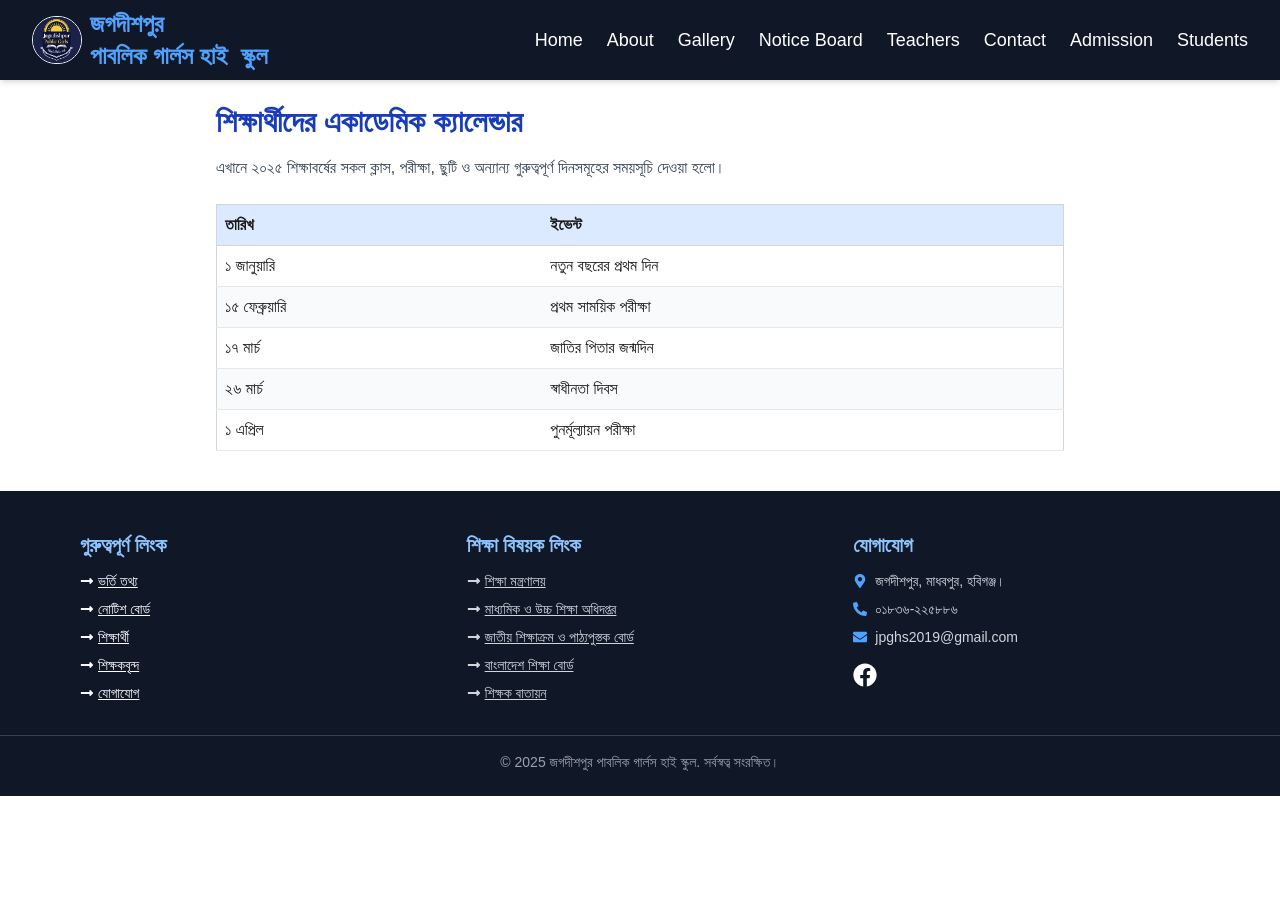
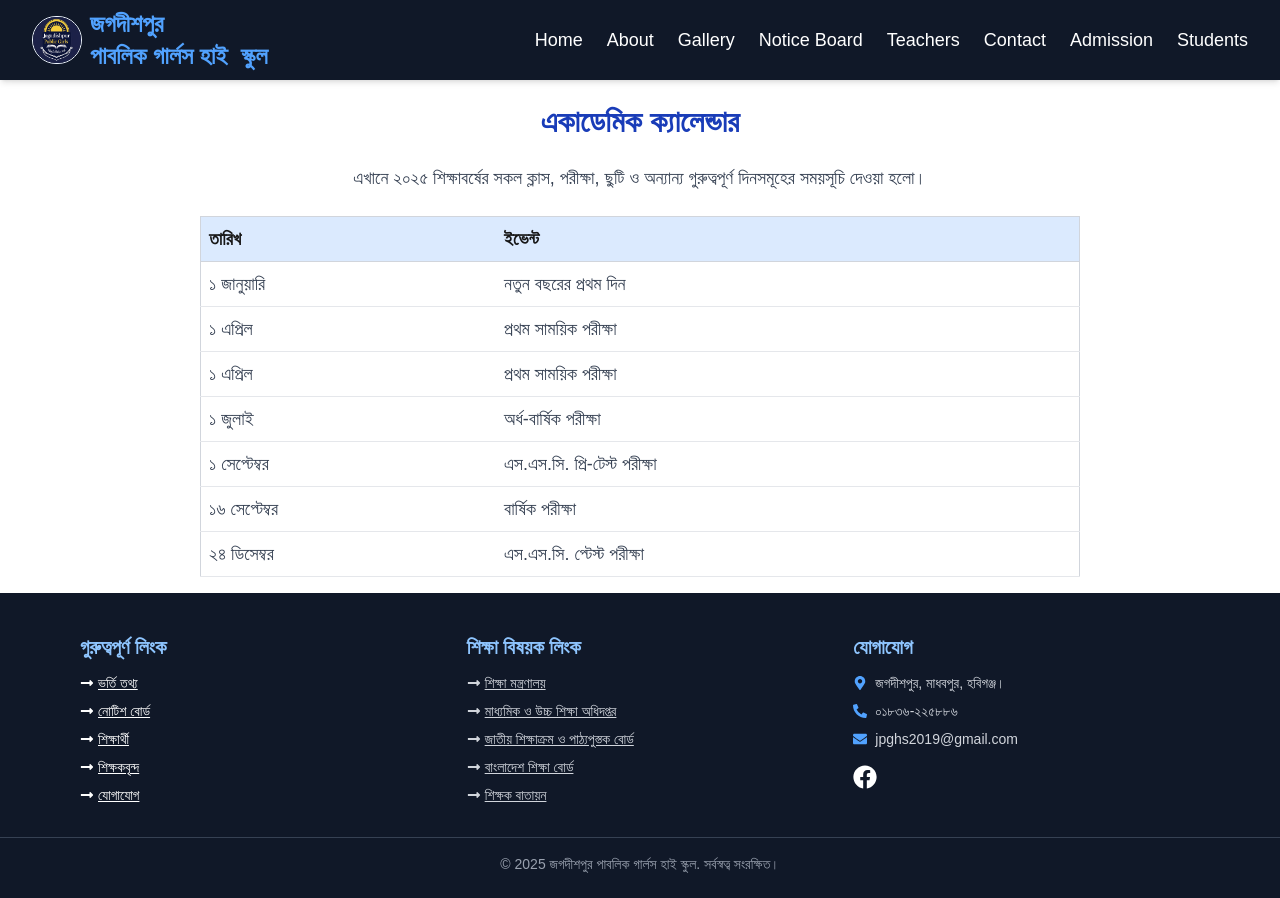
Before and after one commit to Abed-155/jagadishpurpghs, a Next.js app: page /students/calendar in a window 1280 px wide. Before the commit the page ends 800 px from the top, so only its background shows below. Built offline with nearby package versions, Linux system fonts and the light colour scheme.

Commit message:
style update in studets page

```diff
--- a/app/components/PageHeading.jsx
+++ b/app/components/PageHeading.jsx
@@ -2,7 +2,7 @@ import React from "react";
 
 export default function PageHeading({ title }) {
   return (
-    <h1 className="text-2xl md:text-3xl font-bold text-center text-blue-800 my-6">
+    <h1 className="text-xl md:text-3xl font-bold text-center text-blue-800 my-6">
       {title}
     </h1>
   );
--- a/app/components/QuickStats.jsx
+++ b/app/components/QuickStats.jsx
@@ -12,7 +12,7 @@ export default function QuickStats() {
     <section className="bg-blue-50 max-w-5xl p-2 md:p6 rounded-lg shadow border border-blue-100">
       <div className="max-w-6xl mx-auto text-center">
         <SubHeading title=" ফলাফল ও পরিসংখ্যান" />
-        <div className="grid grid-cols-2 md:grid-cols-5 md:p-4 gap-4 md:gap-6">
+        <div className="grid grid-cols-2 md:grid-cols-4 md:p-4 gap-4 md:gap-6">
           {stats.map((stat, i) => (
             <div
               key={i}
--- a/app/students/Academic.jsx
+++ b/app/students/Academic.jsx
@@ -1,6 +1,7 @@
 import React from "react";
 import SubHeading from "../components/SubHeading";
 import Link from "next/link";
+import { FaArrowRight, FaLongArrowAltRight } from "react-icons/fa";
 
 const academicInfo = [
   {
@@ -32,15 +33,16 @@ const academicInfo = [
 
 export default function Academic() {
   return (
-    <section className="bg-blue-50 m-4 md:p-6 rounded-lg shadow-md border border-blue-200">
+    <section className="bg-blue-50 p-4 md:p-6 rounded-lg shadow-md border border-blue-200">
       <SubHeading title="একাডেমিক তথ্য" />
-      <ul className="list-disc list-inside space-y-3 text-blue-900 text-lg">
+      <ul className=" space-y-3 text-blue-900 text-lg">
         {academicInfo.map((item) => (
           <li key={item.id}>
             <Link
               href={item.href}
-              className="hover:underline hover:text-blue-600"
+              className="hover:underline flex gap-2 items-center text-sm md:text-lg hover:text-blue-600"
             >
+              <FaLongArrowAltRight />
               {item.title}
             </Link>
           </li>
--- a/app/students/StudentList.jsx
+++ b/app/students/StudentList.jsx
@@ -13,7 +13,7 @@ export default function StudentList() {
   const filteredStudents = filtered(studentsData, searchTerm, selectedClass);
 
   return (
-    <div className="bg-white m-4 md:p-6 rounded-lg shadow-md border border-gray-200">
+    <div className="bg-white md:p-6 rounded-lg shadow-md border border-gray-200">
       <div className="bg-white rounded-xl shadow-lg overflow-hidden">
         <div className="bg-blue-50 text-white px-6 py-4">
           <SubHeading title="ছাত্রী তালিকা" />
--- a/app/students/calendar/page.jsx
+++ b/app/students/calendar/page.jsx
@@ -1,18 +1,56 @@
 "use client";
+
+import PageHeading from "@/app/components/PageHeading";
+
+const academicData = [
+  {
+    id: 1,
+    dade: "১ জানুয়ারি",
+    event: "নতুন বছরের প্রথম দিন",
+  },
+  {
+    id: 2,
+    dade: "১ এপ্রিল",
+    event: "প্রথম সাময়িক পরীক্ষা",
+  },
+  {
+    id: 3,
+    dade: "১ এপ্রিল",
+    event: "প্রথম সাময়িক পরীক্ষা",
+  },
+  {
+    id: 4,
+    dade: "১ জুলাই",
+    event: "অর্ধ-বার্ষিক পরীক্ষা",
+  },
+  {
+    id: 5,
+    dade: "১ সেপ্টেম্বর",
+    event: "এস.এস.সি. প্রি-টেস্ট পরীক্ষা",
+  },
+  {
+    id: 6,
+    dade: "১৬ সেপ্টেম্বর",
+    event: "বার্ষিক পরীক্ষা",
+  },
+  {
+    id: 7,
+    dade: "২৪ ডিসেম্বর",
+    event: "এস.এস.সি. প্টেস্ট পরীক্ষা",
+  },
+];
 
 export default function StudentCalendarPage() {
   return (
-    <main className="max-w-4xl mx-auto p-6 space-y-6">
-      <h1 className="text-3xl font-bold text-blue-800 mb-4">
-        শিক্ষার্থীদের একাডেমিক ক্যালেন্ডার
-      </h1>
+    <main className="max-w-4xl mx-auto px-2 space-y-6">
+      <PageHeading title="একাডেমিক ক্যালেন্ডার" />
 
-      <p className="text-gray-700">
+      <p className="text-gray-700 text-center text-sm md:text-lg">
         এখানে ২০২৫ শিক্ষাবর্ষের সকল ক্লাস, পরীক্ষা, ছুটি ও অন্যান্য গুরুত্বপূর্ণ
         দিনসমূহের সময়সূচি দেওয়া হলো।
       </p>
 
-      <div className="overflow-x-auto mt-6">
+      <div className="overflow-x-auto text-sm md:text-lg mt-6">
         <table className="min-w-full border border-gray-300">
           <thead>
             <tr className="bg-blue-100 text-left">
@@ -21,34 +59,16 @@ export default function StudentCalendarPage() {
             </tr>
           </thead>
           <tbody>
-            <tr>
-              <td className="p-2 border-b border-gray-200">১ জানুয়ারি</td>
-              <td className="p-2 border-b border-gray-200">
-                নতুন বছরের প্রথম দিন
-              </td>
-            </tr>
-            <tr className="bg-gray-50">
-              <td className="p-2 border-b border-gray-200">১৫ ফেব্রুয়ারি</td>
-              <td className="p-2 border-b border-gray-200">
-                প্রথম সাময়িক পরীক্ষা
-              </td>
-            </tr>
-            <tr>
-              <td className="p-2 border-b border-gray-200">১৭ মার্চ</td>
-              <td className="p-2 border-b border-gray-200">
-                জাতির পিতার জন্মদিন
-              </td>
-            </tr>
-            <tr className="bg-gray-50">
-              <td className="p-2 border-b border-gray-200">২৬ মার্চ</td>
-              <td className="p-2 border-b border-gray-200">স্বাধীনতা দিবস</td>
-            </tr>
-            <tr>
-              <td className="p-2 border-b border-gray-200">১ এপ্রিল</td>
-              <td className="p-2 border-b border-gray-200">
-                পুনর্মূল্যায়ন পরীক্ষা
-              </td>
-            </tr>
+            {academicData.map((item) => (
+              <tr key={item.id}>
+                <td className="p-2 border-b text-gray-700 border-gray-200">
+                  {item.dade}
+                </td>
+                <td className="p-2 border-b text-gray-700 border-gray-200">
+                  {item.event}
+                </td>
+              </tr>
+            ))}
           </tbody>
         </table>
       </div>
--- a/app/students/exam-routine/page.jsx
+++ b/app/students/exam-routine/page.jsx
@@ -1,5 +1,6 @@
 "use client";
 
+import PageHeading from "@/app/components/PageHeading";
 import Link from "next/link";
 
 const examRoutines = [
@@ -27,10 +28,8 @@ const examRoutines = [
 
 export default function ExamRoutinePage() {
   return (
-    <main className="max-w-4xl mx-auto p-6 space-y-6">
-      <h1 className="text-3xl font-bold text-blue-800 mb-6">
-        📝 পরীক্ষার রুটিন
-      </h1>
+    <main className="max-w-4xl mx-auto px-2 md:p-6 space-y-6">
+      <PageHeading title="পরীক্ষার রুটিন" />
       <div className="grid md:grid-cols-2 gap-6">
         {examRoutines.map((exam, index) => (
           <div
--- a/app/students/page.js
+++ b/app/students/page.js
@@ -18,14 +18,14 @@ export default function StudentCorner() {
           content="জগদীশপুর পাবলিক গার্লস হাই স্কুলের সকল শ্রেণির শিক্ষার্থীদের রোল নম্বর, নাম ও গ্রুপভিত্তিক তালিকা।"
         />
       </Head>
-      <main className="max-w-5xl mx-auto px-2 md:p-6 space-y-12">
+      <main className="max-w-5xl mx-auto p-2 md:p-6 space-y-12">
         <PageHeading title=" শিক্ষার্থী কর্নার" />
         <Academic />
 
         {/* Notice Board Section */}
-        <section className="bg-white p-4 md:p-6 rounded-lg shadow-md border border-gray-200">
+        <section className="bg-blue-50 p-4 md:p-6 rounded-lg shadow-md border border-blue-200">
           <SubHeading title="নোটিশ বোর্ড" />
-          <p className="text-gray-700">
+          <p className="text-blue-900 text-sm md:text-lg">
             নতুন নোটিশ, পরীক্ষার সময়সূচী, এবং অন্যান্য গুরুত্বপূর্ণ তথ্য এখান
             থেকে পাওয়া যাবে।
           </p>
@@ -40,7 +40,7 @@ export default function StudentCorner() {
         {/* Downloads Section */}
         <section className="bg-blue-50 p-4 md:p-6 rounded-lg shadow-md border border-blue-200">
           <SubHeading title="ডাউনলোডস" />
-          <p className="text-blue-900 mb-4">
+          <p className="text-blue-900 text-sm md:text-lg mb-4">
             প্রয়োজনীয় ফরম, গাইডলাইন ও অন্যান্য ডকুমেন্ট ডাউনলোড করুন।
           </p>
           <Link
--- a/app/students/routine/page.jsx
+++ b/app/students/routine/page.jsx
@@ -1,6 +1,8 @@
 "use client";
 
+import PageHeading from "@/app/components/PageHeading";
 import Link from "next/link";
+import { FaFileDownload } from "react-icons/fa";
 
 const classRoutines = [
   {
@@ -27,27 +29,27 @@ const classRoutines = [
 
 export default function RoutinePage() {
   return (
-    <main className="max-w-5xl mx-auto p-6 space-y-6">
-      <h1 className="text-3xl font-bold text-blue-800 mb-6">📅 ক্লাস রুটিন</h1>
+    <main className="max-w-4xl mx-auto px-2 space-y-6">
+      <PageHeading title="ক্লাস রুটিন" />
       <div className="grid md:grid-cols-2 gap-6">
         {classRoutines.map((routine, index) => (
           <div
             key={index}
-            className="bg-blue-50 p-6 rounded-lg shadow hover:shadow-md transition"
+            className="bg-blue-50 md:p-6 p-4 rounded-lg shadow hover:shadow-md transition"
           >
-            <h2 className="text-xl font-semibold text-gray-800 mb-2">
+            <h2 className="text-lg md:text-xl font-semibold text-gray-800 mb-2">
               {routine.className}
             </h2>
-            <p className="text-gray-600 mb-4">
+            <p className="text-gray-600 mb-4 text-sm md:text-lg">
               এই শ্রেণির ক্লাস রুটিন ডাউনলোড করতে নিচের বাটনে ক্লিক করুন।
             </p>
             <Link
               href={routine.pdfLink}
               target="_blank"
               download
-              className="inline-block bg-blue-700 text-white px-4 py-2 rounded hover:bg-blue-800 transition"
+              className=" bg-blue-700 w-24 flex gap-2 items-center justify-center  text-white px-4 py-2 rounded hover:bg-blue-800 transition"
             >
-              📥 পিডিএফ ডাউনলোড
+              <FaFileDownload /> PDF
             </Link>
           </div>
         ))}
```
